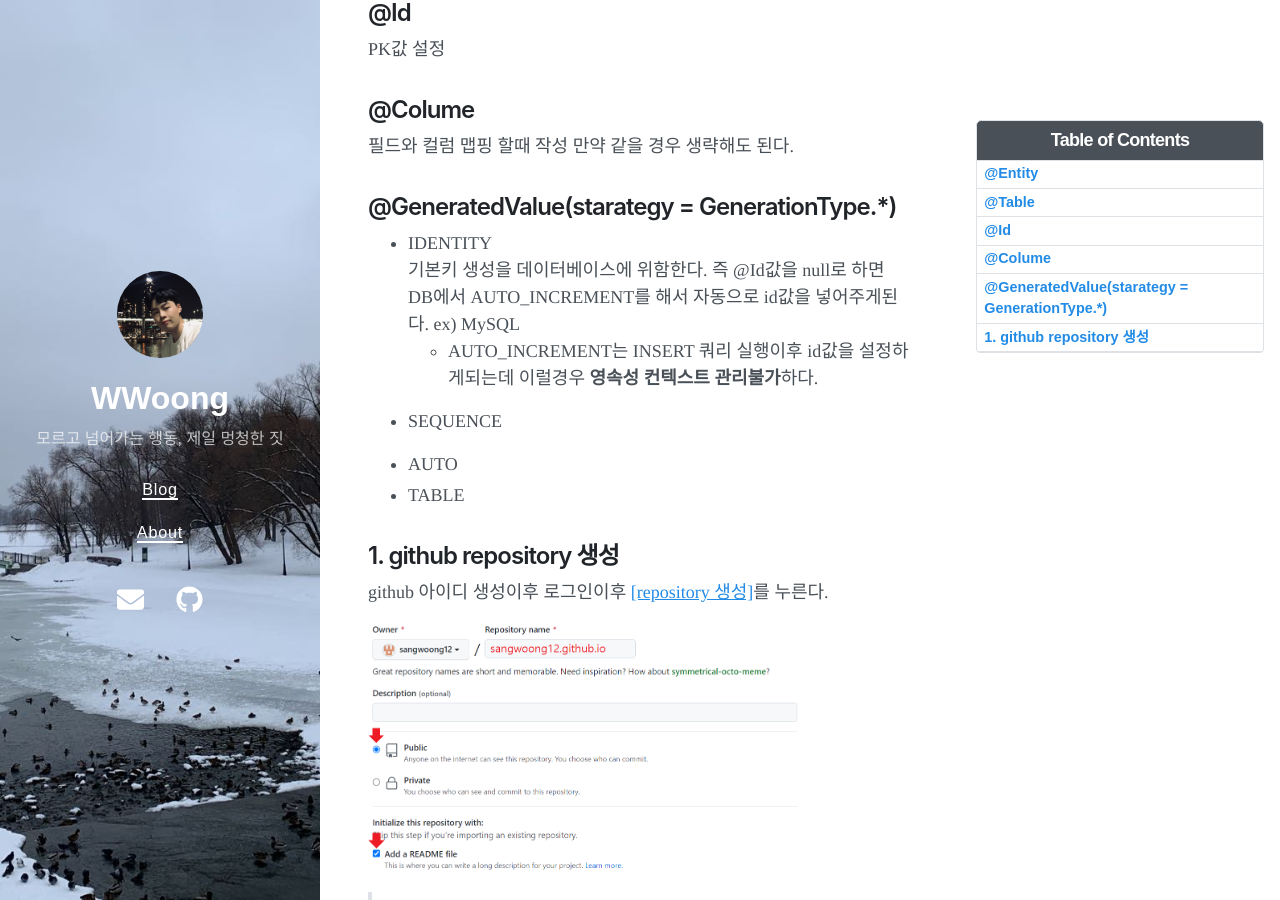
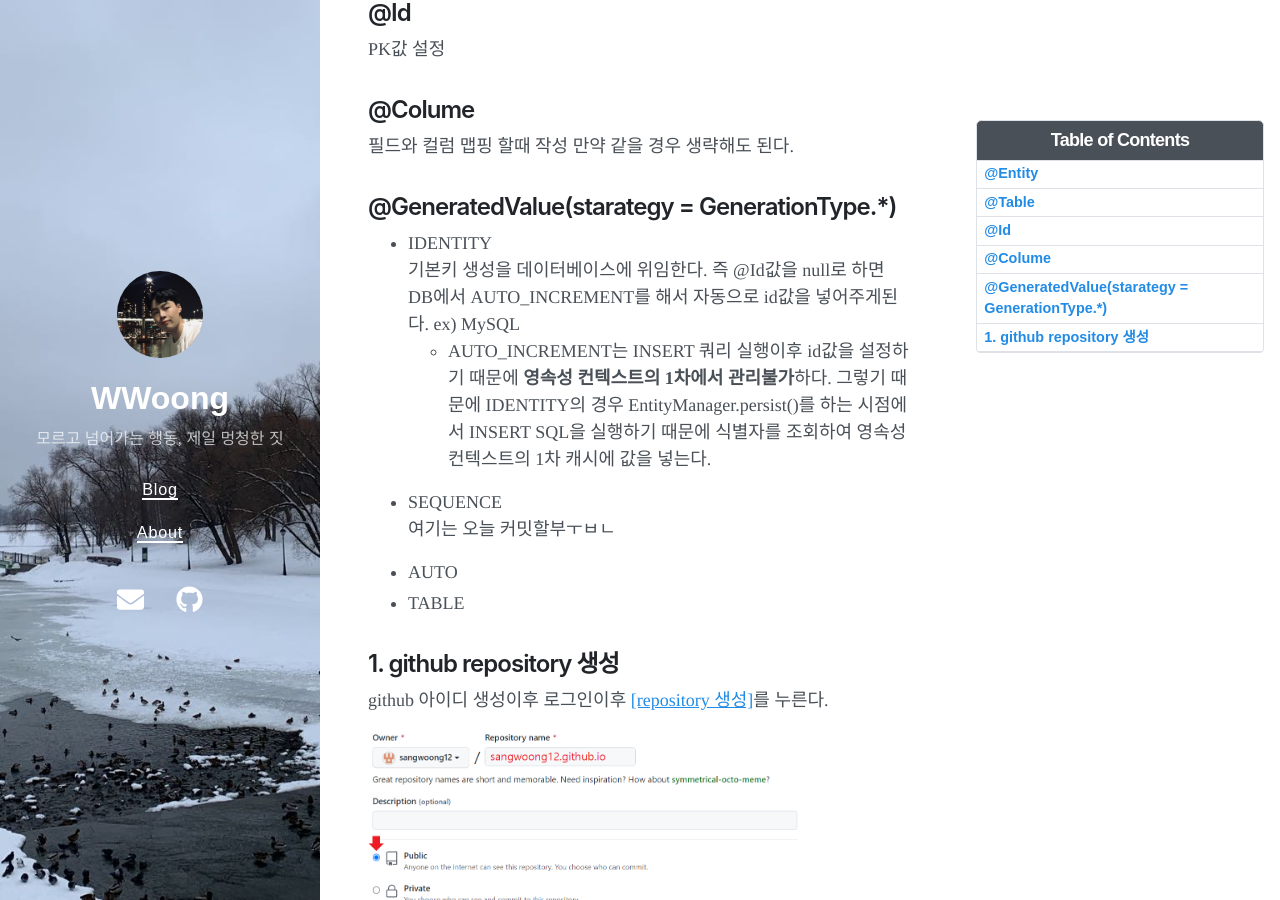
Before and after one commit to sangwoong12/sangwoong12.github.io, a Jekyll site: the page built from _posts/2022-09-17-know-pomxml.md, in a window 1280 px wide and 900 px high, scrolled down 404 px. Built offline with Jekyll 4.4.1, drawn with Linux system fonts in a browser that asks for light colours; nearby versions of some CDN libraries.

Commit message:
Update 2022-09-17-know-pomxml.md

```diff
--- a/_posts/2022-09-17-know-pomxml.md
+++ b/_posts/2022-09-17-know-pomxml.md
@@ -19,11 +19,12 @@ PK값 설정
 필드와 컬럼 맵핑 할때 작성 만약 같을 경우 생략해도 된다.
 ## @GeneratedValue(starategy = GenerationType.*)
 - IDENTITY
-기본키 생성을 데이터베이스에 위함한다. 즉 @Id값을 null로 하면 DB에서 AUTO_INCREMENT를 해서 자동으로 id값을 넣어주게된다.
+기본키 생성을 데이터베이스에 위임한다. 즉 @Id값을 null로 하면 DB에서 AUTO_INCREMENT를 해서 자동으로 id값을 넣어주게된다.
 ex) MySQL
-    - AUTO_INCREMENT는 INSERT 쿼리 실행이후 id값을 설정하게되는데 이럴경우 **영속성 컨텍스트 관리불가**하다.
+    - AUTO_INCREMENT는 INSERT 쿼리 실행이후 id값을 설정하기 때문에 **영속성 컨텍스트의 1차에서 관리불가**하다. 그렇기 때문에 IDENTITY의 경우 EntityManager.persist()를 하는 시점에서 INSERT SQL을 실행하기 때문에 식별자를 조회하여 영속성 컨텍스트의 1차 캐시에 값을 넣는다.
+- SEQUENCE
+여기는 오늘 커밋할부ㅜㅂㄴ
 
-- SEQUENCE
 
 - AUTO
 - TABLE
```
